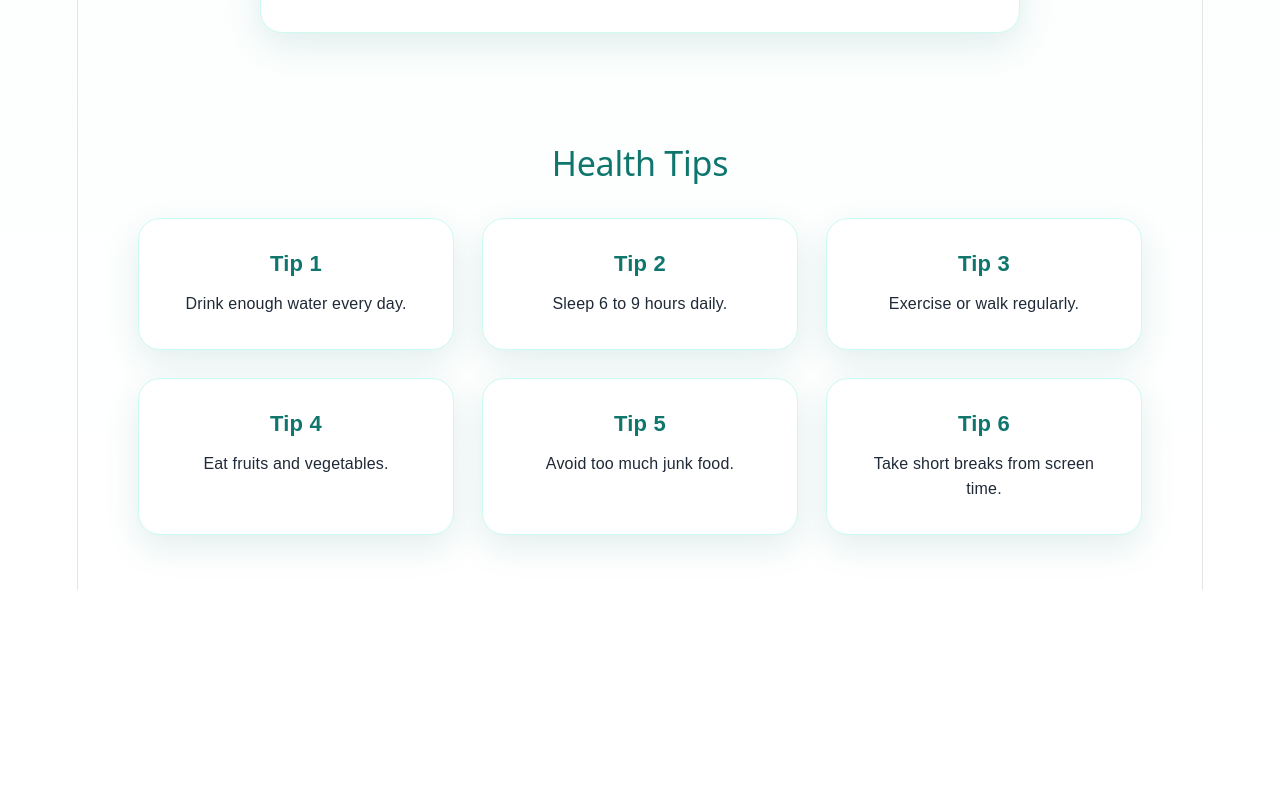
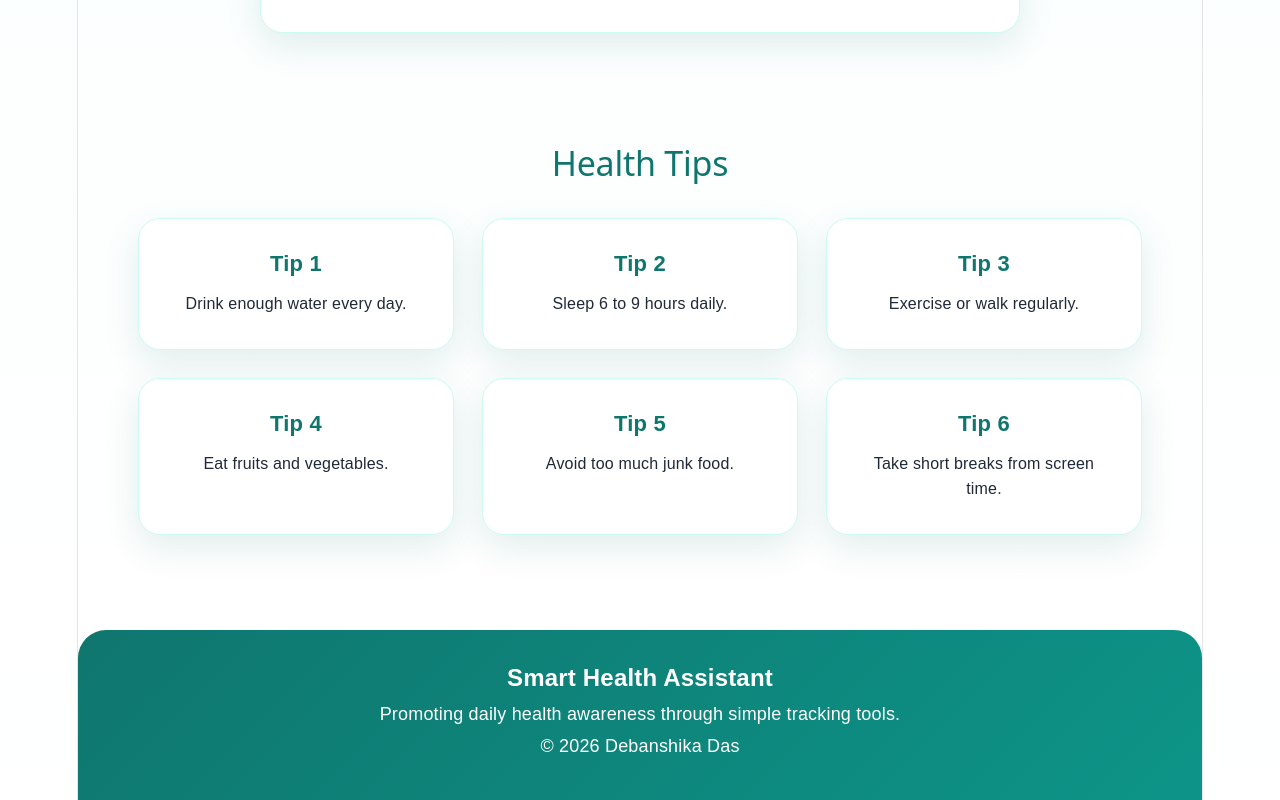
Before and after one commit to DDas12345/smart-health-assistant, a React (Vite) app: page / in a window 1280 px wide. Shown: the part 2856-3656 px from the top of the page. Before the commit the page ends 3446 px from the top, so only its background shows below. Built offline with nearby package versions, Linux system fonts and the light colour scheme.

Commit message:
Added footer section

```diff
--- a/src/App.css
+++ b/src/App.css
@@ -310,3 +310,22 @@ button {
     justify-content: center;
   }
 }
+
+.footer {
+  max-width: 1200px;
+  margin: 40px auto 0;
+  padding: 35px 20px;
+  text-align: center;
+  background: linear-gradient(135deg, #0f766e, #0d9488);
+  color: white;
+  border-radius: 28px 28px 0 0;
+}
+
+.footer h3 {
+  margin-bottom: 10px;
+  font-size: 24px;
+}
+
+.footer p {
+  margin: 6px 0;
+}
--- a/src/App.jsx
+++ b/src/App.jsx
@@ -8,6 +8,7 @@ import SleepTracker from './components/SleepTracker'
 import MedicineReminder from './components/MedicineReminder'
 import HealthTips from './components/HealthTips'
 import Hero from './components/Hero'
+import Footer from './components/Footer'
 import './App.css'
 
 function App() {
@@ -39,6 +40,7 @@ function App() {
             <MedicineReminder />
 
             <HealthTips />
+            <Footer />
         </div>
     )
 }
```
